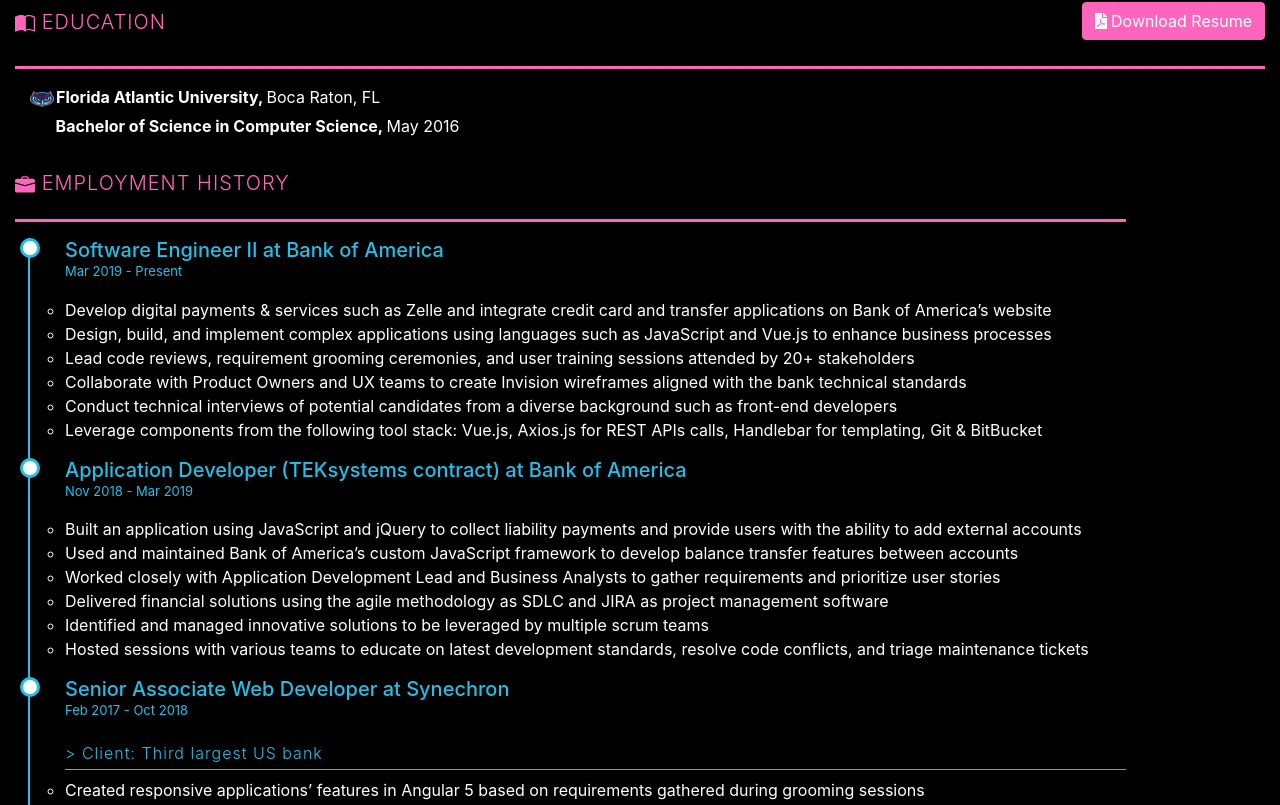
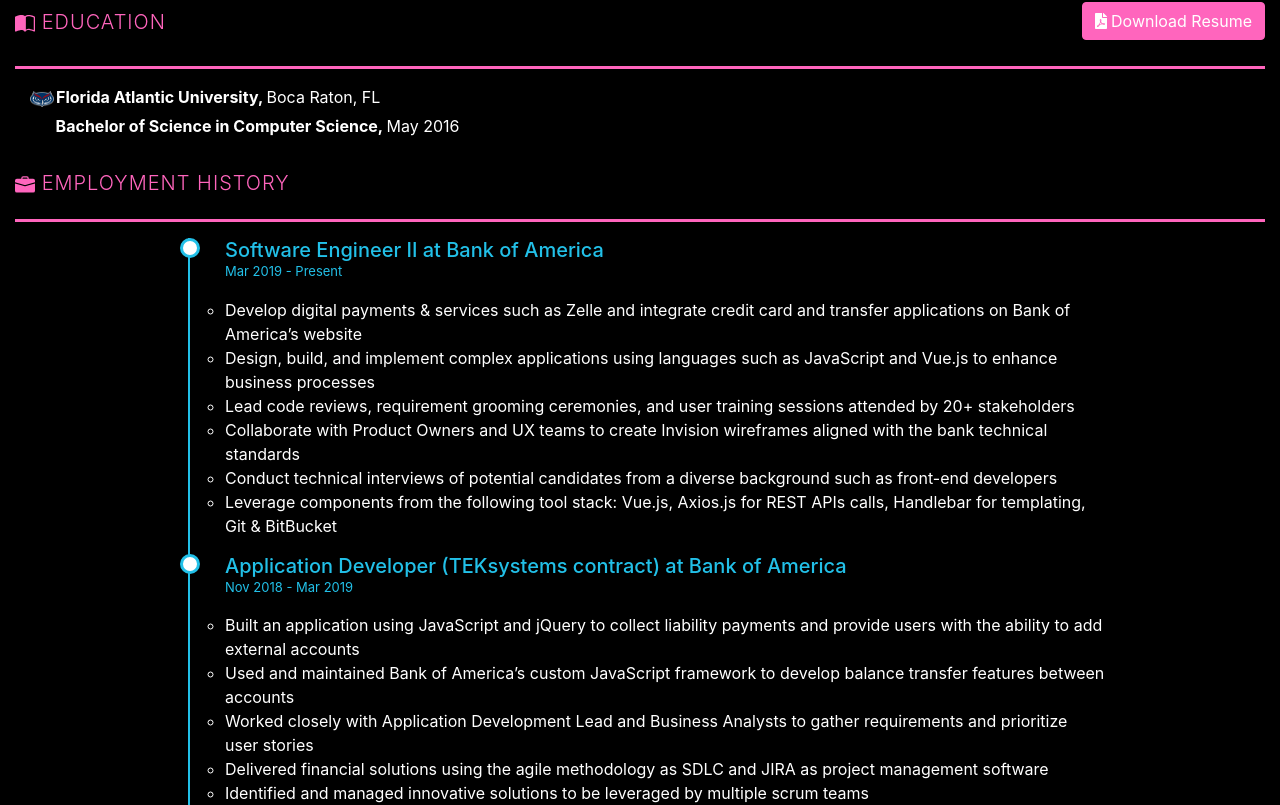
Before and after one commit to cassandreh1/cassandre-portfolio, an Angular app: page /resume in a window 1280 px wide. Shown: the part 568-1373 px from the top of the page. Built offline with nearby package versions, Linux system fonts and the light colour scheme.

Commit message:
styling updates for resume

```diff
--- a/src/app/resume/resume.component.html
+++ b/src/app/resume/resume.component.html
@@ -12,12 +12,11 @@
                 Download Resume</a>
             <hr>
         </div>
-        <div class="col-sm-12">
+        <div class="col-sm-12 margin-left-10">
             <p><img src="../../assets/owlhead-logo.png" alt="FAU owl head logo"><strong>Florida Atlantic University, </strong> Boca Raton, FL</p>
             <p style="margin-left: 1.6em"><strong>Bachelor of Science in Computer Science, </strong> May 2016</p>
         </div>
     </div>
-    <div  id="work-history">
     <div class="col-sm-12">
         <h5 class="sub-title">
             <svg class="bi bi-briefcase-fill" width="1em" height="1em" viewBox="0 0 16 16" fill="currentColor" xmlns="http://www.w3.org/2000/svg">
@@ -27,6 +26,7 @@
         EMPLOYMENT HISTORY</h5>
         <hr>
     </div>
+    <div  id="work-history">
         <div class="col-sm-12">
             <ul class="timeline">
                 <h5 >Software Engineer II at Bank of America</h5>
--- a/src/app/resume/resume.component.scss
+++ b/src/app/resume/resume.component.scss
@@ -96,3 +96,9 @@
 .padding-top-0 {
     padding-top: 0;
 }
+
+@media screen and (min-width: 992px) {
+    #work-history {
+        margin: 0 10rem;
+    }
+}
```
Lines whose indentation alone changed are shown as unchanged.
